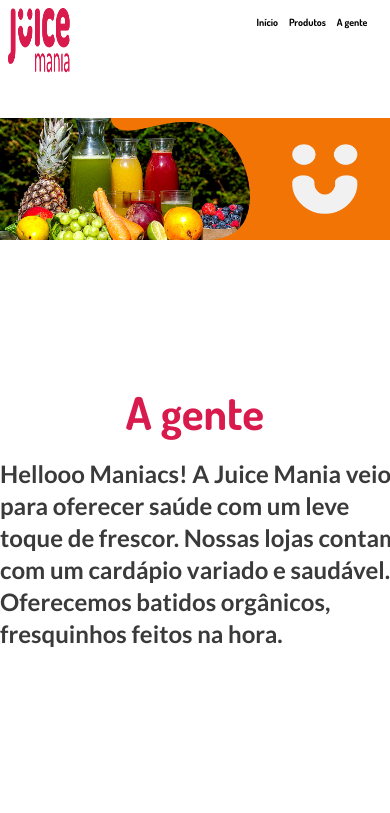
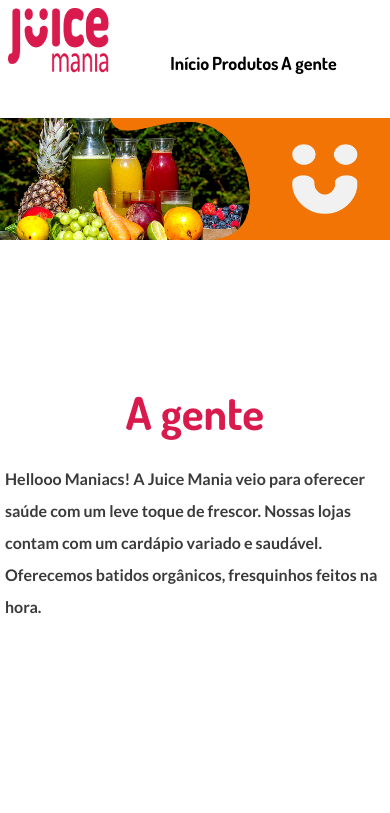
Before and after one commit to AgathaLima/Desafio_chefao_Gama, a React (Create React App) app: page /missao in a window 390 px wide. Shown: the top 813 px of the page. Built offline with nearby package versions, Linux system fonts and the light colour scheme.

Commit message:
responsividade2

```diff
--- a/src/componentes/Logo/style.ts
+++ b/src/componentes/Logo/style.ts
@@ -3,11 +3,11 @@ import styled from 'styled-components';
 
 export const Container =styled.div`
     height: 65px;
-    width: 15%;
+    width: 20vw;
     padding: 2%;
 
     @media only screen and (max-width: 750px){
-        width: 20%;
+        width: 30vw;
     }
 
     img{
--- a/src/componentes/Nav/style.ts
+++ b/src/componentes/Nav/style.ts
@@ -12,29 +12,20 @@ line-height: 28px;
 letter-spacing: 0em;
 text-align: left;
 
-@media only screen and (max-width: 750px) {
-font-size: 16px;
+@media only screen and (max-width: 450px) {
+font-size: 18px;
 font-weight: 400;
 line-height: 25px;
 
 }
 
-@media only screen and (max-width: 750px) {
-font-size: 10px;
-font-weight: 400;
-line-height: 20px;
-
-}
-
-
-
 ul{
-    padding: 3%;
+    padding: 6vh;
     display: flex;
     flex-direction: row;
     list-style: none;
     justify-content: space-evenly;
-    width: 40%;
+    width: 70%;
 }
 
 a   {
--- a/src/componentes/SobreDescricao/styles.ts
+++ b/src/componentes/SobreDescricao/styles.ts
@@ -17,7 +17,7 @@ export const Container =styled.section`
         margin-bottom: 80px;
 
         img{
-            width: 500px;
+            width: 25vw;
         }
 
         @media only screen and (max-width: 1200px) {
@@ -50,7 +50,6 @@ export const Container =styled.section`
         p{
             color: #3A3A3A;
             margin-left: 135px;
-            width: 400px;
             font-family: Lato;
             font-size: 24px;
             font-weight: 700;
@@ -61,7 +60,17 @@ export const Container =styled.section`
 
         @media only screen and (max-width: 1200px) {
                 p{
+                   padding: 5px;
+                }
+            }
+
+
+        @media only screen and (max-width: 400px) {
+                p{
+                font-size: 16px;
                    margin: auto;
+
+
                 }
             }
 
```
Also changed, not shown: Main/index.tsx (renamed from src/componentes/Main/index.tsx), Main/styles.ts (renamed from src/componentes/Main/styles.ts).
